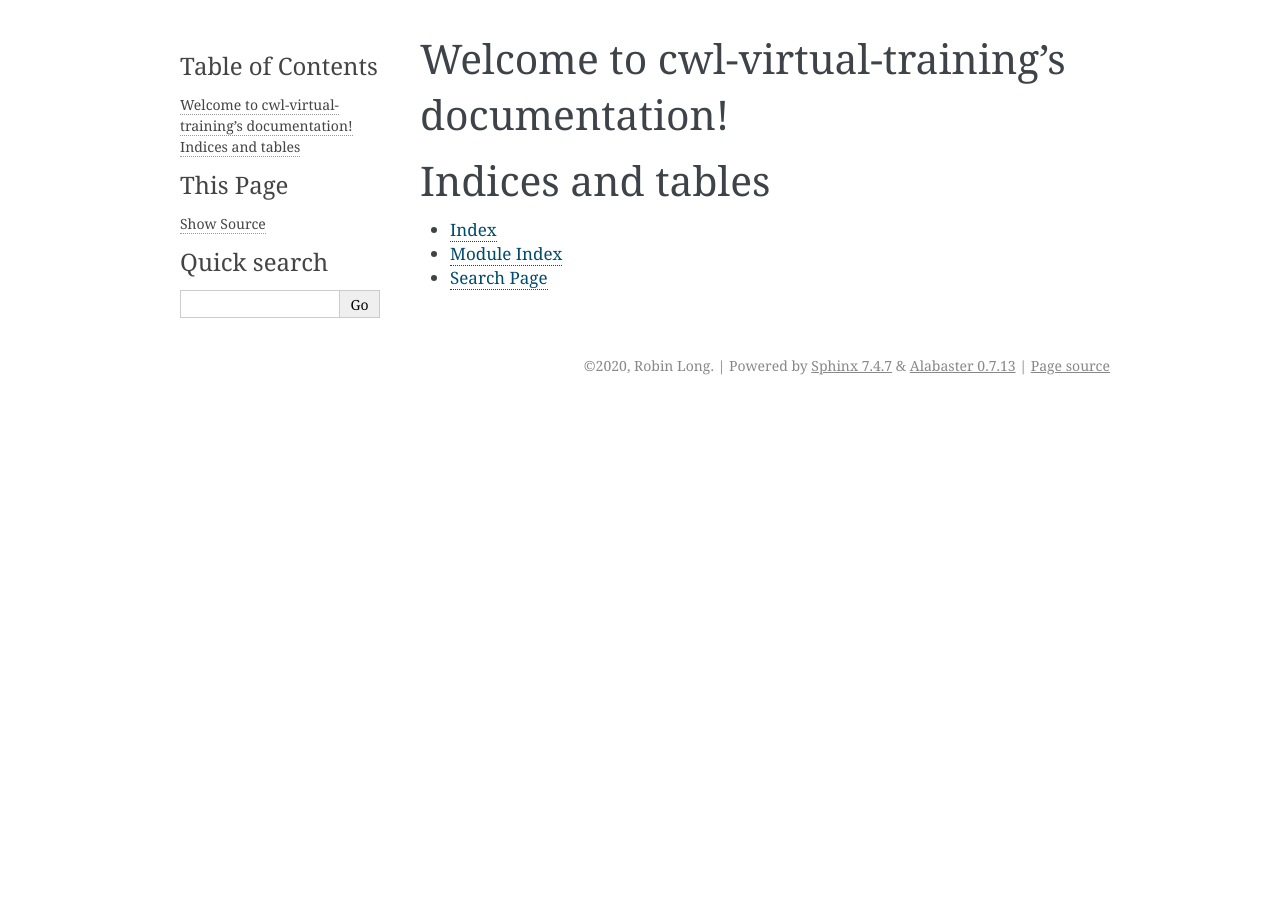
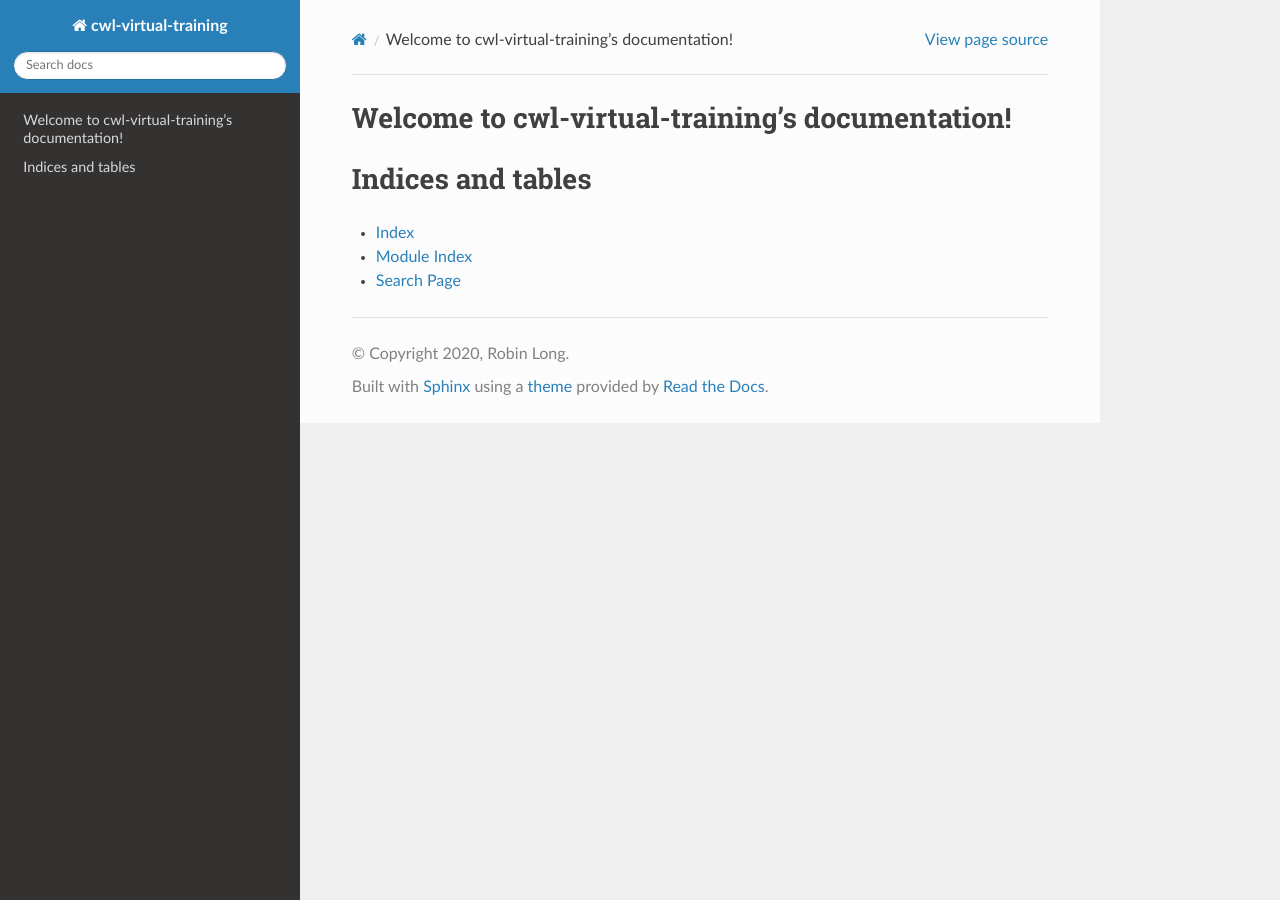
Before and after one commit to longr/cwl-virtual-tutorial, a Sphinx documentation site: the page built from docs/index.rst, in a window 1280 px wide. Built offline with Sphinx 7.4.7 and the Read the Docs theme 2.0.0, drawn with Linux system fonts in a browser that asks for light colours.

Commit message:
Attempt to change to RTD theme

```diff
--- a/README.md
+++ b/README.md
@@ -1 +1,3 @@
-CWL Virtual Training
+# CWL Virtual Training Documentation
+
+This repository holds the documentation for CWL virtual tutorial. Built with help of insructions from: https://github.com/daler/sphinxdoc-test and http://lucasbardella.com/blog/2010/02/hosting-your-sphinx-docs-in-github
--- a/docs/conf.py
+++ b/docs/conf.py
@@ -12,8 +12,9 @@
 # add these directories to sys.path here. If the directory is relative to the
 # documentation root, use os.path.abspath to make it absolute, like shown here.
 #
-# import os
-# import sys
+import os
+import sys
+import sphinx_rtd_theme
 # sys.path.insert(0, os.path.abspath('.'))
 
 
@@ -75,7 +76,8 @@ pygments_style = None
 # The theme to use for HTML and HTML Help pages.  See the documentation for
 # a list of builtin themes.
 #
-html_theme = 'alabaster'
+#html_theme = 'alabaster'
+html_theme = 'sphinx_rtd_theme'
 
 # Theme options are theme-specific and customize the look and feel of a theme
 # further.  For a list of options available for each theme, see the
```
